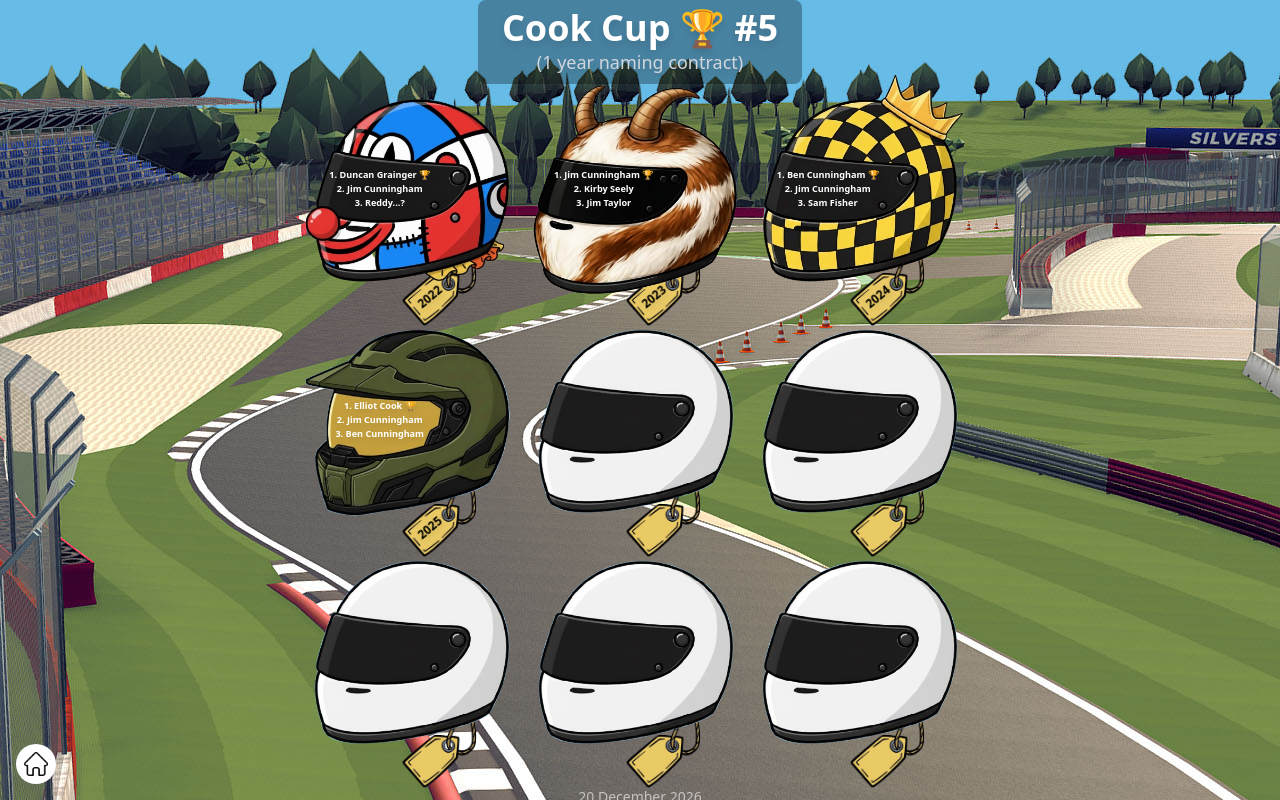
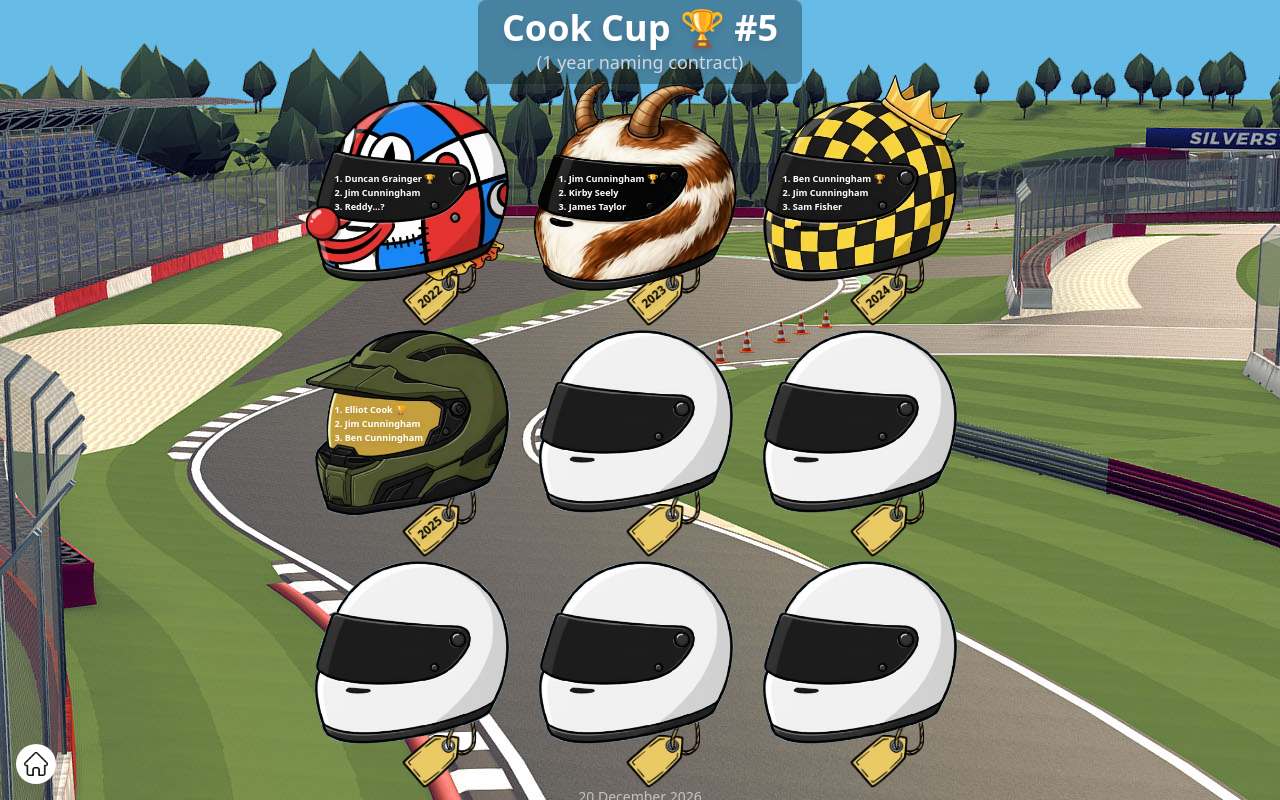
Before and after one commit to Bmcunningham4/hoc, a React (Vite) app in the folder app/: page /#/gk in a window 1280 px wide. Built offline with nearby package versions, Linux system fonts and the light colour scheme.

Commit message:
fixed text positioning

```diff
--- a/app/src/gk/components/Helmet.tsx
+++ b/app/src/gk/components/Helmet.tsx
@@ -61,7 +61,13 @@ export default function Bat({ year, first, second, third }: BatProps) {
       />
 
       {/* Helmet  */}
-      <div className="relative w-full h-full" style={{ zIndex: 2 }}>
+      <div
+        className="relative w-full h-full"
+        style={{
+          zIndex: 2,
+          top: first === "Jim Cunningham" ? "-1%" : "0%",
+        }}
+      >
         <img
           src={selectedHelmetImg}
           alt="Gokart Helmet"
@@ -88,9 +94,8 @@ export default function Bat({ year, first, second, third }: BatProps) {
           <div
             className="absolute text-white font-bold drop-shadow-md leading-none"
             style={{
-              top: "44%",
-              left: "39%",
-              transform: "translateX(-50%)",
+              top: "45%",
+              left: "22%",
               fontSize: "1.3cqw",
             }}
           >
@@ -103,9 +108,8 @@ export default function Bat({ year, first, second, third }: BatProps) {
           <div
             className="absolute text-white font-bold drop-shadow-md leading-none"
             style={{
-              top: "48%",
-              left: "39%",
-              transform: "translateX(-50%)",
+              top: "49%",
+              left: "22%",
               fontSize: "1.3cqw",
             }}
           >
@@ -118,9 +122,8 @@ export default function Bat({ year, first, second, third }: BatProps) {
           <div
             className="absolute text-white font-bold drop-shadow-md leading-none"
             style={{
-              top: "52%",
-              left: "39%",
-              transform: "translateX(-50%)",
+              top: "53%",
+              left: "22%",
               fontSize: "1.3cqw",
             }}
           >
--- a/app/src/gk/components/Track.tsx
+++ b/app/src/gk/components/Track.tsx
@@ -39,7 +39,7 @@ export default function Table() {
             year="2023"
             first="Jim Cunningham"
             second="Kirby Seely"
-            third="Jim Taylor"
+            third="James Taylor"
           />
         </div>
 
```
